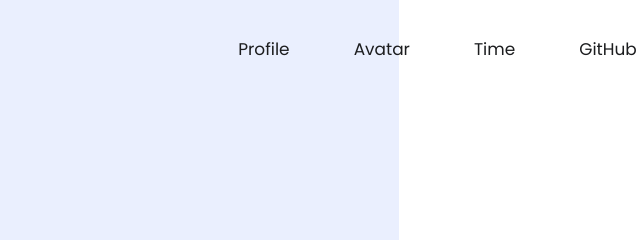
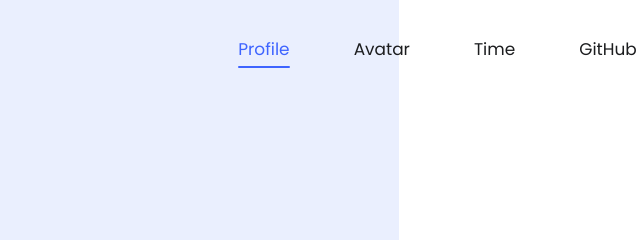
Before and after one commit to GreyyDaze/stage-one-task, a plain HTML site: page index.html in a window 1280 px wide. Both pictures are taken after a click on the link "Profile". Shown: the top 240 px of the page, 241-881 px from the left. Drawn offline with Linux system fonts and the light colour scheme.

Commit message:
add active link code

```diff
--- a/css/style.css
+++ b/css/style.css
@@ -123,6 +123,14 @@ nav .menu-links li a::before{
 
 nav .menu-links li a:hover::before{
     transform: scaleX(1);
+}
+
+nav .menu-links li a.current-link::before{
+    transform: scaleX(1);
+}
+
+nav .menu-links li a.current-link{
+    color: #3E64FF;
 }
 
 
--- a/index.html
+++ b/index.html
@@ -129,7 +129,7 @@
             <div class="text">
                 <h2>Check out the source code for this webpage</h2>
                 <button>
-                    <a href="#" data-testid=“githubURL" >Github Link</a>
+                    <a href="https://github.com/GreyyDaze/stage-one-task" target="_blank" data-testid=“githubURL" >Github Link</a>
                 </button>
             </div>
             <div class="github-img">
--- a/js/script.js
+++ b/js/script.js
@@ -44,3 +44,14 @@ function displayTimeAndDay() {
 }
 
 setInterval(displayTimeAndDay, 1000);
+
+// nav links on click
+function addActiveClass(){
+  const activeLink = document.activeElement;
+
+  if(activeLink && activeLink.tagName === 'A') {
+      activeLink.classList.add('current-link');
+  }
+}
+
+document.addEventListener('click', addActiveClass);
```
